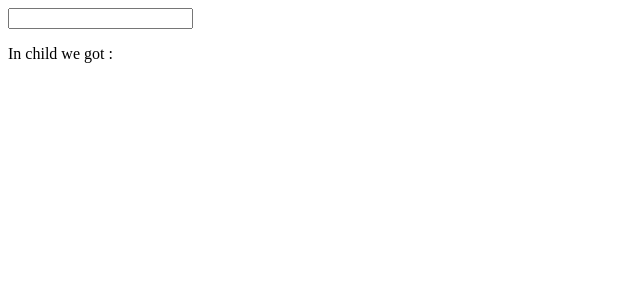
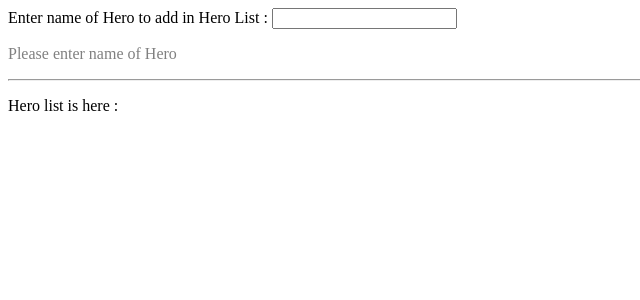
Before and after one commit to rohansolse/AngulerTrial, an Angular app: page / in a window 1280 px wide. Shown: the top 300 px of the page, without its empty margins (0-640 px from the left). Built offline with nearby package versions, Linux system fonts and the light colour scheme.

Commit message:
input decorator compleated

```diff
--- a/src/app/app.component.html
+++ b/src/app/app.component.html
@@ -9,5 +9,7 @@
 <!-- <app-template-variable></app-template-variable> -->
 <!-- <app-header></app-header> -->
 <!-- <app-profile></app-profile> -->
-<input type="text" (keyup.enter)="passValue($event)">
-<app-child [name]="data"></app-child>
+<!-- <input type="text" (keyup.enter)="passValue($event)">
+<app-child [name]="data"></app-child> -->
+Enter name of Hero to add in Hero List : <input type="text" name="" id="" (keyup.enter)="addHero($event)" >
+<app-child [list]="heroList" [msg]="isValueAdded"></app-child>
--- a/src/app/app.component.ts
+++ b/src/app/app.component.ts
@@ -1,4 +1,5 @@
 import { Component } from "@angular/core";
+import { ThrowStmt } from "@angular/compiler";
 
 @Component({
     selector: "app-root",
@@ -12,4 +13,18 @@ export class AppComponent {
         console.log(value)
         this.data = value
     }
+    heroList : string[] = []
+    isValueAdded : Number = 0
+    addHero(event){
+        let value = event.target.value
+        console.log(value)
+        event.target.value = ''
+        if(this.heroList.indexOf(value) == -1){
+            this.heroList.push(value)
+            this.isValueAdded = 1
+        }
+        else{
+            this.isValueAdded = 2
+        }
+    }
 }
--- a/src/app/child/child.component.html
+++ b/src/app/child/child.component.html
@@ -1 +1,11 @@
-<p>In child we got : {{ name }}</p>
+<!-- <p>In child we got : {{ name }}</p> -->
+<section [ngSwitch]="msg">
+    <p *ngSwitchDefault style="color : gray">Please enter name of Hero</p>
+    <p *ngSwitchCase="1" style="color : green">hero is added in the list</p>
+    <p *ngSwitchCase="2" style="color : red">hero is already present in the list</p>
+</section>
+<hr>
+<p>Hero list is here : </p>
+<ul>
+    <li *ngFor="let hero of list">{{ hero | titlecase }}</li>
+</ul>
```
Also changed, not shown: src/app/child/child.component.ts (+10 -4 lines).
